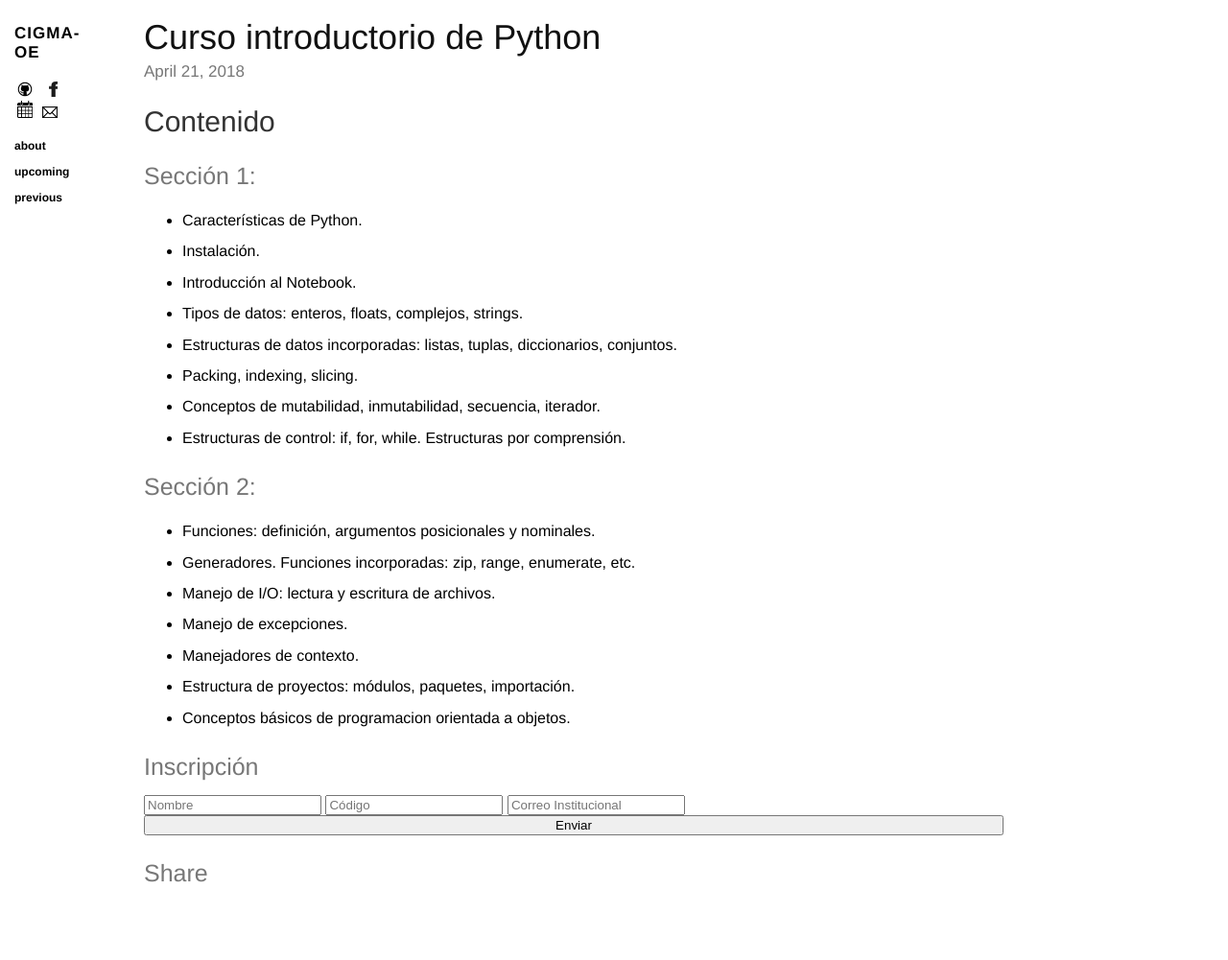
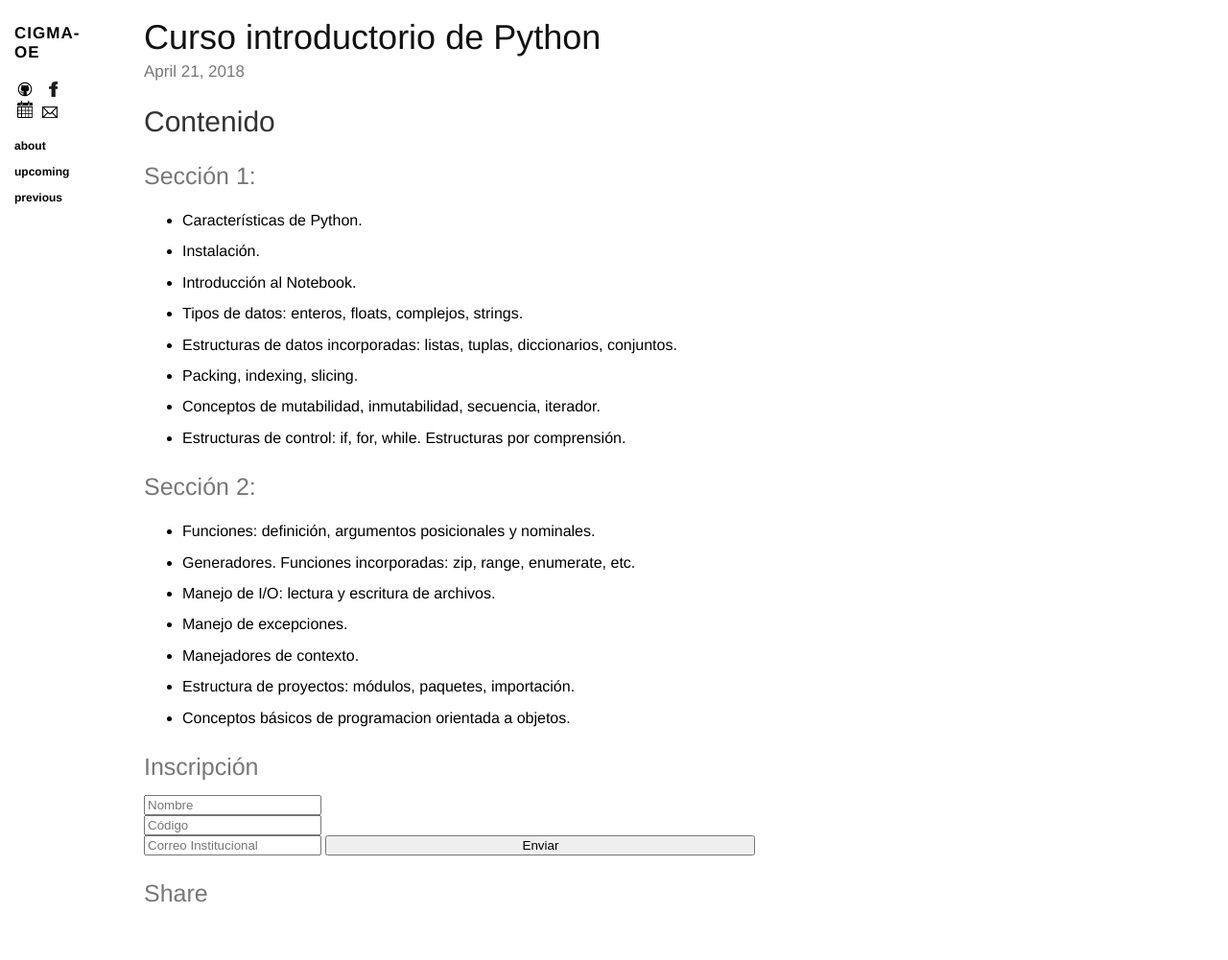
Before and after one commit to camiloll/cigma-oe.github.io, a Jekyll site: the page built from _posts/2018-04-21-python.markdown, in a window 1280 px wide. Shown: the whole page at 96% size. Built offline with Jekyll 4.4.1, drawn with Linux system fonts in a browser that asks for light colours; nearby versions of some CDN libraries; before the commit the page ends 980 px from its top, so only the background shows below that.

Commit message:
fill form

```diff
--- a/_layouts/post.html
+++ b/_layouts/post.html
@@ -15,14 +15,12 @@ layout: layout
 
   <section class="form">
     <h3>Inscripción</h3>
-    <div class="col-1-2">
       <form method="POST" action="https://formspree.io/shpotes3@gmail.com">
-        <input type="text" name="name" placeholder="Nombre" required="">
-        <input type="number" name="id" placeholder="Código" required="">
+        <input type="text" name="name" placeholder="Nombre" required=""><br>
+        <input type="number" name="id" placeholder="Código" required=""><br>
         <input type="email" name="_replyto" placeholder="Correo Institucional" required="">
-        <button style="width: 100%" type="submit">Enviar</button>
+        <button style="width: 50%" type="submit">Enviar</button>
       </form>
-    </div>
   </section>
 
   <section class="shares">
```
